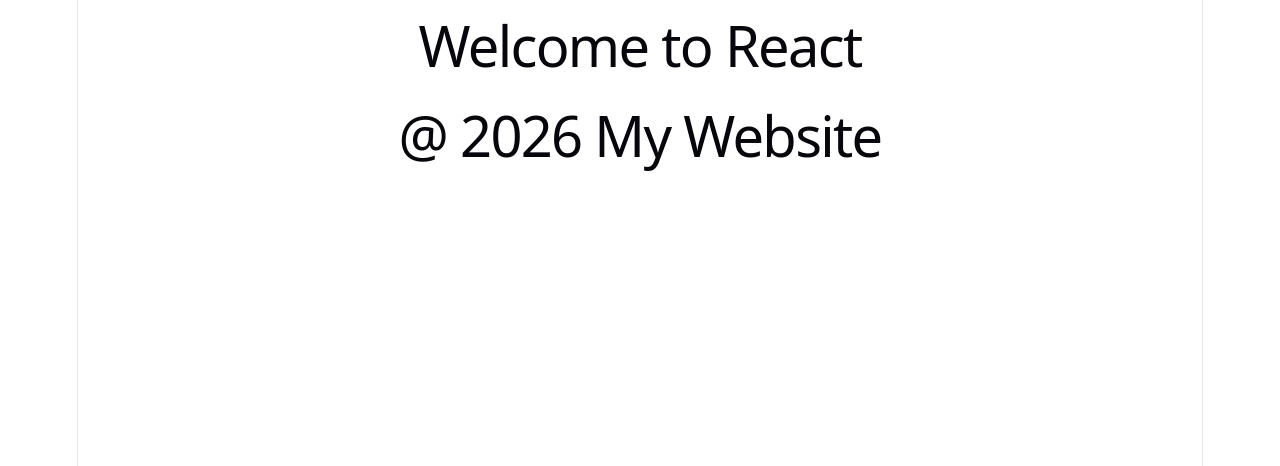
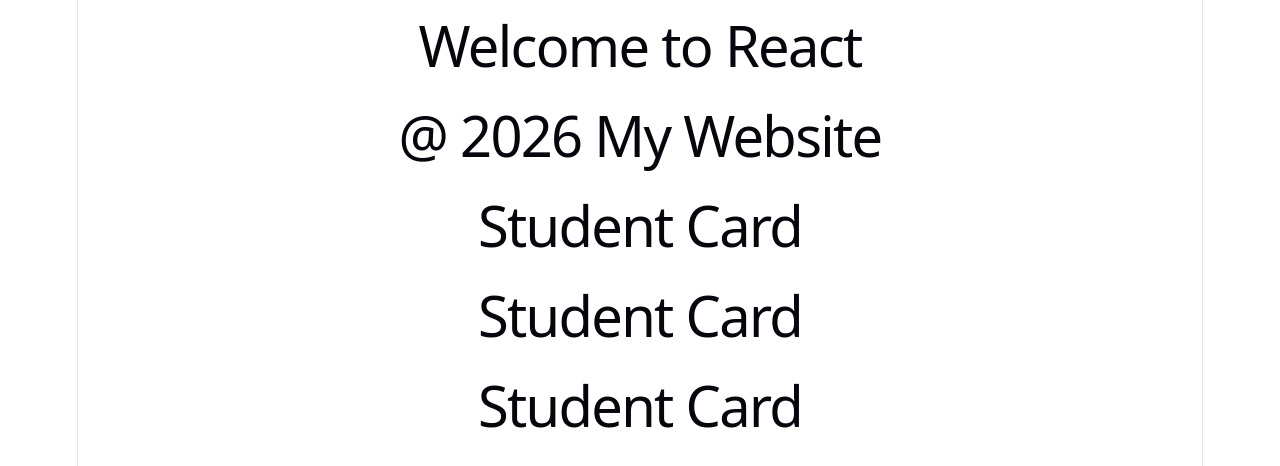
Before and after one commit to Taurasool/react-learning, a React (Vite) app: page / in a window 1280 px wide. Shown: the top 466 px of the page. Built offline with nearby package versions, Linux system fonts and the light colour scheme.

Commit message:
Add StudentCard component

```diff
--- a/src/App.tsx
+++ b/src/App.tsx
@@ -1,11 +1,14 @@
 import Header from "./Components/Component.tsx";
 import Footer from "./Components/Footer.tsx";
-
+import StudentCard from "./Components/StudentCard.tsx";
 function App(){
     return (
         <>
              <Header />
              <Footer />
+             <StudentCard />
+             <StudentCard />
+             <StudentCard />
         </>
     );
 }
--- /dev/null
+++ b/src/Components/StudentCard.tsx
@@ -0,0 +1,13 @@
+// function Header(){
+//     return <h1> Welcome to React </h1>;
+// }
+
+// function Footer(){
+//     return <h1> @ 2026 My Website </h1>;
+// }
+
+function StudentCard (){
+    return <h1> Student Card </h1>;
+}
+
+export default StudentCard;
```
